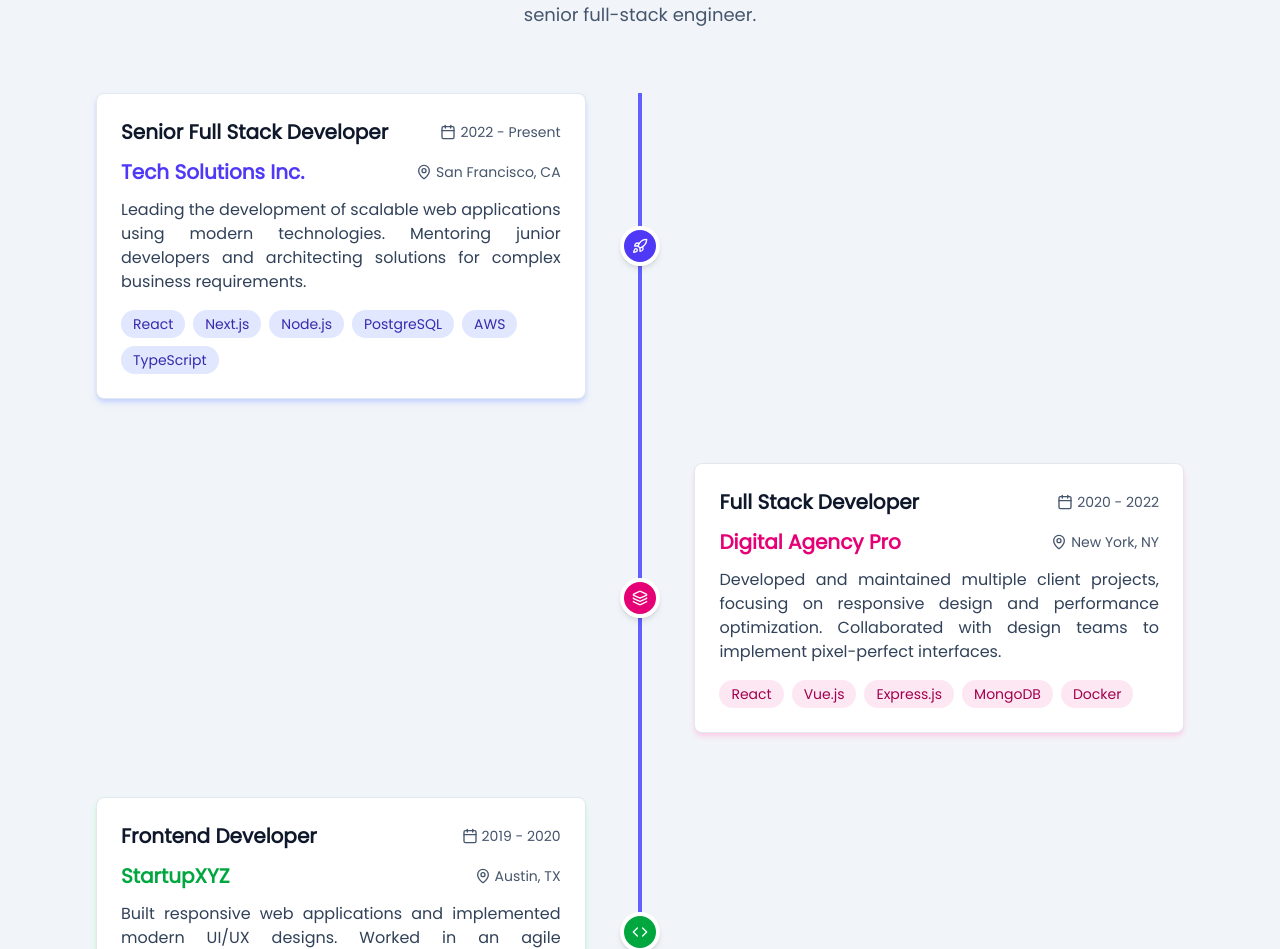
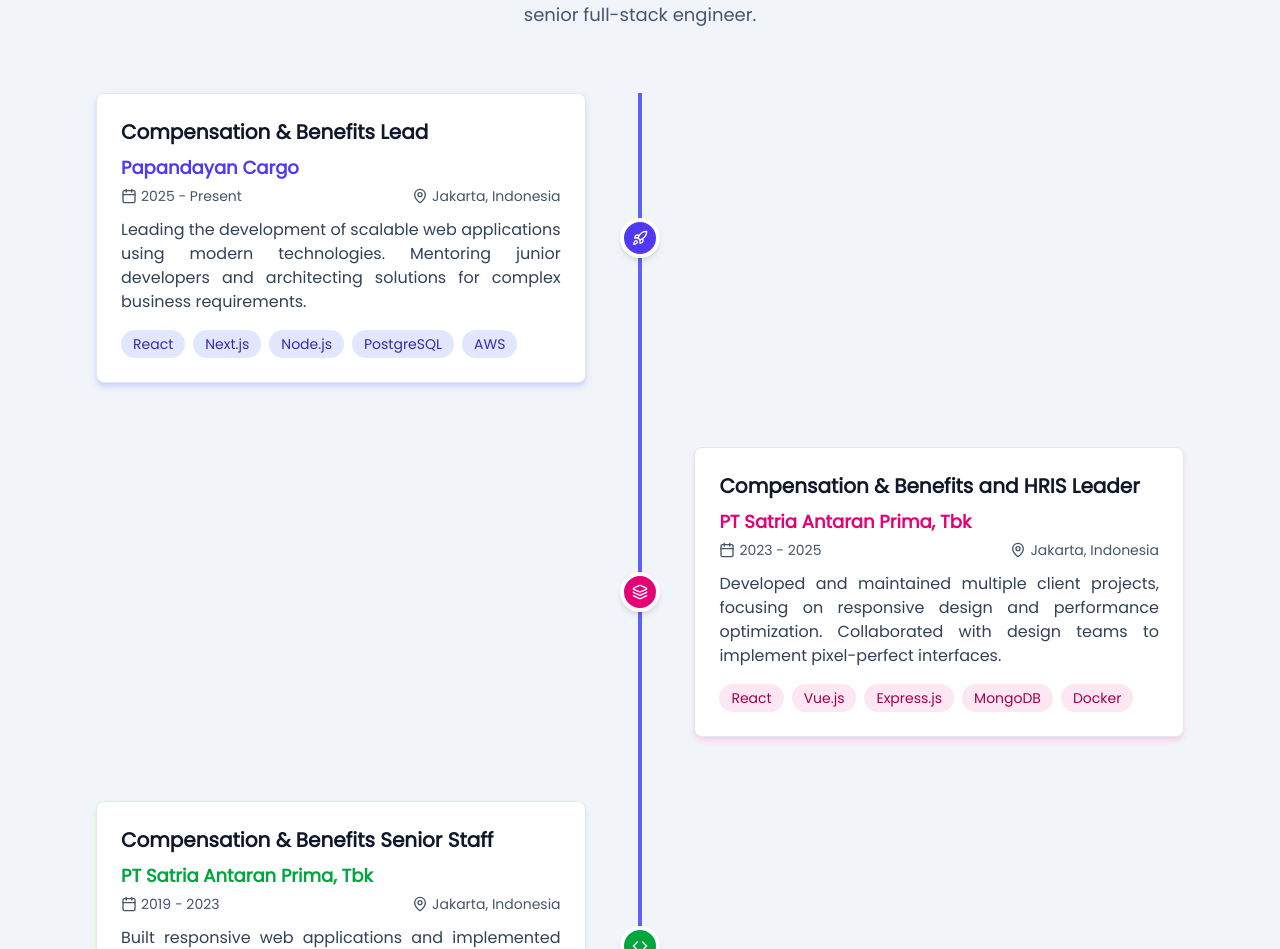
Before and after one commit to faqihfnf/faqih-portofolio, a Next.js app: page /experiences in a window 1280 px wide. Shown: the part 163-1112 px from the top of the page. Built offline with nearby package versions, Linux system fonts and the light colour scheme.

Commit message:
fixing bug blog page

```diff
--- a/src/app/blog/page.tsx
+++ b/src/app/blog/page.tsx
@@ -6,7 +6,6 @@
 
 export default async function BlogList() {
   const posts = await getData();
-  const siteUrl = process.env.NEXT_PUBLIC_SITE_URL || "http://localhost:3000";
 
   return (
     <div className="min-h-screen py-20">
@@ -15,7 +14,7 @@
         <BlogHeader />
 
         {/* Blog Cards */}
-        <BlogListClient posts={posts} siteUrl={siteUrl} />
+        <BlogListClient posts={posts} />
       </div>
     </div>
   );
--- a/src/components/sections/experiences/ExperienceTimeline.tsx
+++ b/src/components/sections/experiences/ExperienceTimeline.tsx
@@ -44,16 +44,19 @@
 
               {/* Card */}
               <div className={`mt-8 md:mt-0 md:w-[45%] bg-white dark:bg-slate-800 p-6 rounded-md border shadow-md relative z-0 ${colorClasses[exp.color]} ${isLeft ? "md:mr-auto md:text-right" : "md:ml-auto md:text-left"}`}>
-                <div className="flex flex-col sm:flex-row sm:items-center justify-between mb-3">
+                <div className="flex flex-col sm:flex-row sm:items-center justify-between mb-2">
                   <h3 className="text-xl font-bold text-slate-900 dark:text-white">{exp.title}</h3>
-                  <div className="flex items-center text-slate-600 dark:text-slate-300 text-sm mt-2 sm:mt-0 sm:ml-4">
+                </div>
+
+                <div className="flex flex-col sm:flex-row sm:items-center justify-between gap-2 mb-1">
+                  <h4 className={`text-lg font-bold text-${exp.color}-600 dark:text-white`}>{exp.company}</h4>
+                </div>
+
+                <div className="flex justify-between mb-3">
+                  <div className="flex items-center text-slate-600 dark:text-slate-300 text-sm mt-2 sm:mt-0">
                     <Calendar size={16} className="mr-1" />
                     {exp.period}
                   </div>
-                </div>
-
-                <div className="flex flex-col sm:flex-row sm:items-center justify-between gap-2 mb-3">
-                  <h4 className={`text-xl font-bold text-${exp.color}-600 dark:text-white`}>{exp.company}</h4>
                   <div className="flex items-center text-slate-600 dark:text-slate-300 text-sm">
                     <MapPin size={16} className="mr-1" />
                     {exp.location}
--- a/src/data/experiences.ts
+++ b/src/data/experiences.ts
@@ -4,47 +4,40 @@
 export function getExperienceData(t: TFunction) {
   return [
     {
-      title: t("experience.title-1"),
-      company: t("experience.company-1"),
-      location: t("experience.location-1"),
-      period: "2022 - Present",
+      title: "Compensation & Benefits Lead",
+      company: "Papandayan Cargo",
+      location: "Jakarta, Indonesia",
+      period: "2025 - Present",
       description: t("experience.description-1"),
       icon: Rocket,
       color: "indigo",
-      technologies: [
-        "React",
-        "Next.js",
-        "Node.js",
-        "PostgreSQL",
-        "AWS",
-        "TypeScript",
-      ],
+      technologies: ["React", "Next.js", "Node.js", "PostgreSQL", "AWS"],
     },
     {
-      title: t("experience.title-2"),
-      company: t("experience.company-2"),
-      location: t("experience.location-2"),
-      period: "2020 - 2022",
+      title: "Compensation & Benefits and HRIS Leader",
+      company: "PT Satria Antaran Prima, Tbk",
+      location: "Jakarta, Indonesia",
+      period: "2023 - 2025",
       description: t("experience.description-2"),
       icon: Layers,
       color: "pink",
       technologies: ["React", "Vue.js", "Express.js", "MongoDB", "Docker"],
     },
     {
-      title: t("experience.title-3"),
-      company: t("experience.company-3"),
-      location: t("experience.location-3"),
-      period: "2019 - 2020",
+      title: "Compensation & Benefits Senior Staff",
+      company: "PT Satria Antaran Prima, Tbk",
+      location: "Jakarta, Indonesia",
+      period: "2019 - 2023",
       description: t("experience.description-3"),
       icon: Code,
       color: "green",
       technologies: ["JavaScript", "React", "SASS", "Webpack", "Git"],
     },
     {
-      title: t("experience.title-4"),
-      company: t("experience.company-4"),
-      location: t("experience.location-4"),
-      period: "2018 - 2019",
+      title: "Human Resource Staff",
+      company: "PT Satria Antaran Prima, Tbk",
+      location: "Jakarta, Indonesia",
+      period: "2017 - 2019",
       description: t("experience.description-4"),
       icon: Briefcase,
       color: "red",
--- a/src/translation/en.json
+++ b/src/translation/en.json
@@ -14,24 +14,12 @@
     "description": "I create beautiful and functional web applications using modern technologies to help and solve the problems. Passionate about user experience and innovative solutions."
   },
   "experience": {
-    "title-1": "Senior Full Stack Developer",
-    "company-1": "Tech Solutions Inc.",
-    "location-1": "San Francisco, CA",
     "description-1": "Leading the development of scalable web applications using modern technologies. Mentoring junior developers and architecting solutions for complex business requirements.",
 
-    "title-2": "Full Stack Developer",
-    "company-2": "Digital Agency Pro",
-    "location-2": "New York, NY",
     "description-2": "Developed and maintained multiple client projects, focusing on responsive design and performance optimization. Collaborated with design teams to implement pixel-perfect interfaces.",
 
-    "title-3": "Frontend Developer",
-    "company-3": "StartupXYZ",
-    "location-3": "Austin, TX",
     "description-3": "Built responsive web applications and implemented modern UI/UX designs. Worked in an agile environment with rapid prototyping and iterative development.",
 
-    "title-4": "Junior Web Developer",
-    "company-4": "Web Development Co.",
-    "location-4": "Remote",
     "description-4": "Started my professional journey developing websites and web applications. Learned best practices in coding, version control, and project management."
   }
 }
--- a/src/translation/id.json
+++ b/src/translation/id.json
@@ -14,24 +14,12 @@
     "description": "Saya membuat web yang indah dan fungsional menggunakan teknologi modern untuk membantu dan memecahkan masalah. Saya sangat tertarik dengan pengalaman pengguna dan solusi inovatif."
   },
   "experience": {
-    "title-1": "Senior Full Stack Developer",
-    "company-1": "Tech Solutions Inc.",
-    "location-1": "San Francisco, CA",
     "description-1": "Memimpin pengembangan aplikasi web yang skalabel menggunakan teknologi modern. Membimbing pengembang junior dan merancang solusi untuk kebutuhan bisnis yang kompleks.",
 
-    "title-2": "Full Stack Developer",
-    "company-2": "Digital Agency Pro",
-    "location-2": "New York, NY",
     "description-2": "Mengembangkan dan memelihara berbagai proyek klien, dengan fokus pada desain responsif dan optimisasi performa. Berkolaborasi dengan tim desain untuk mengimplementasikan antarmuka yang presisi.",
 
-    "title-3": "Frontend Developer",
-    "company-3": "StartupXYZ",
-    "location-3": "Austin, TX",
     "description-3": "Membangun aplikasi web responsif dan menerapkan desain UI/UX modern. Bekerja dalam lingkungan agile dengan prototyping cepat dan pengembangan iteratif.",
 
-    "title-4": "Junior Web Developer",
-    "company-4": "Web Development Co.",
-    "location-4": "Remote",
     "description-4": "Memulai perjalanan profesional dalam pengembangan situs dan aplikasi web. Mempelajari praktik terbaik dalam pemrograman, kontrol versi, dan manajemen proyek."
   }
 }
```
